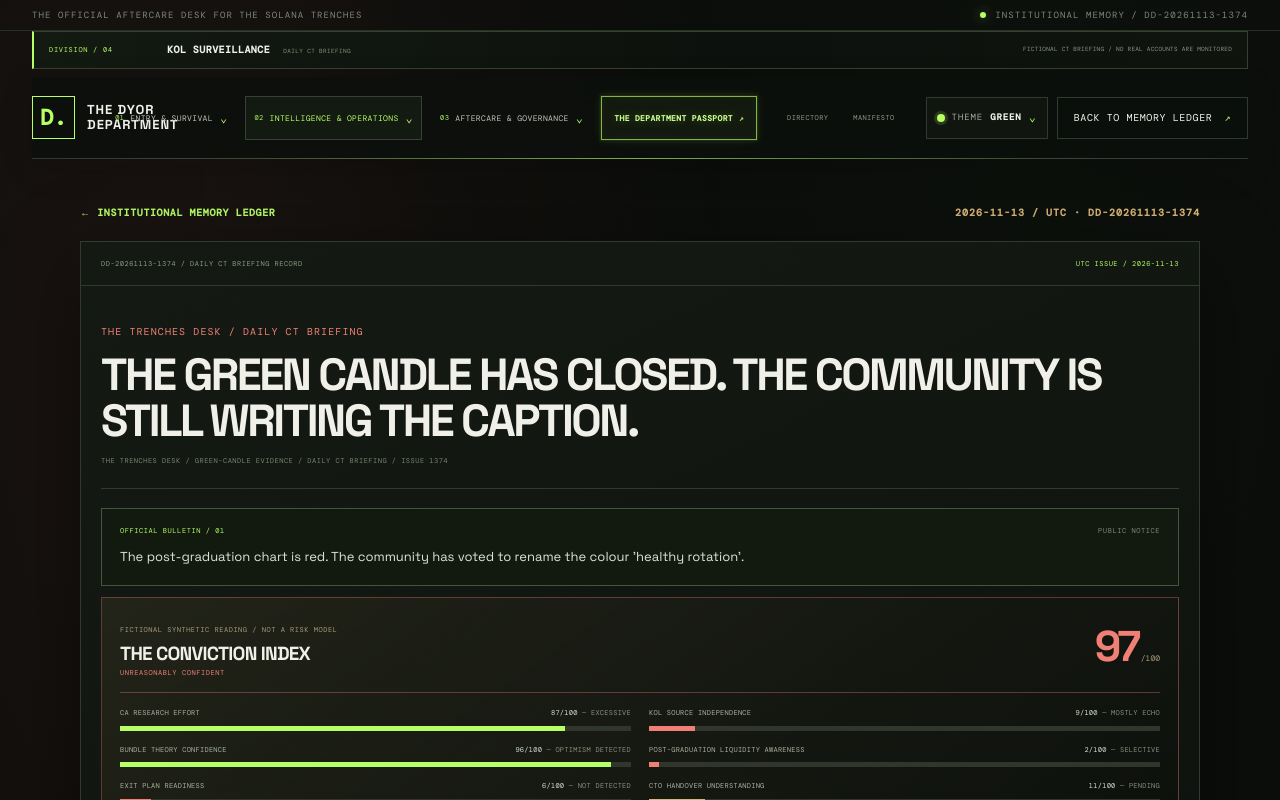
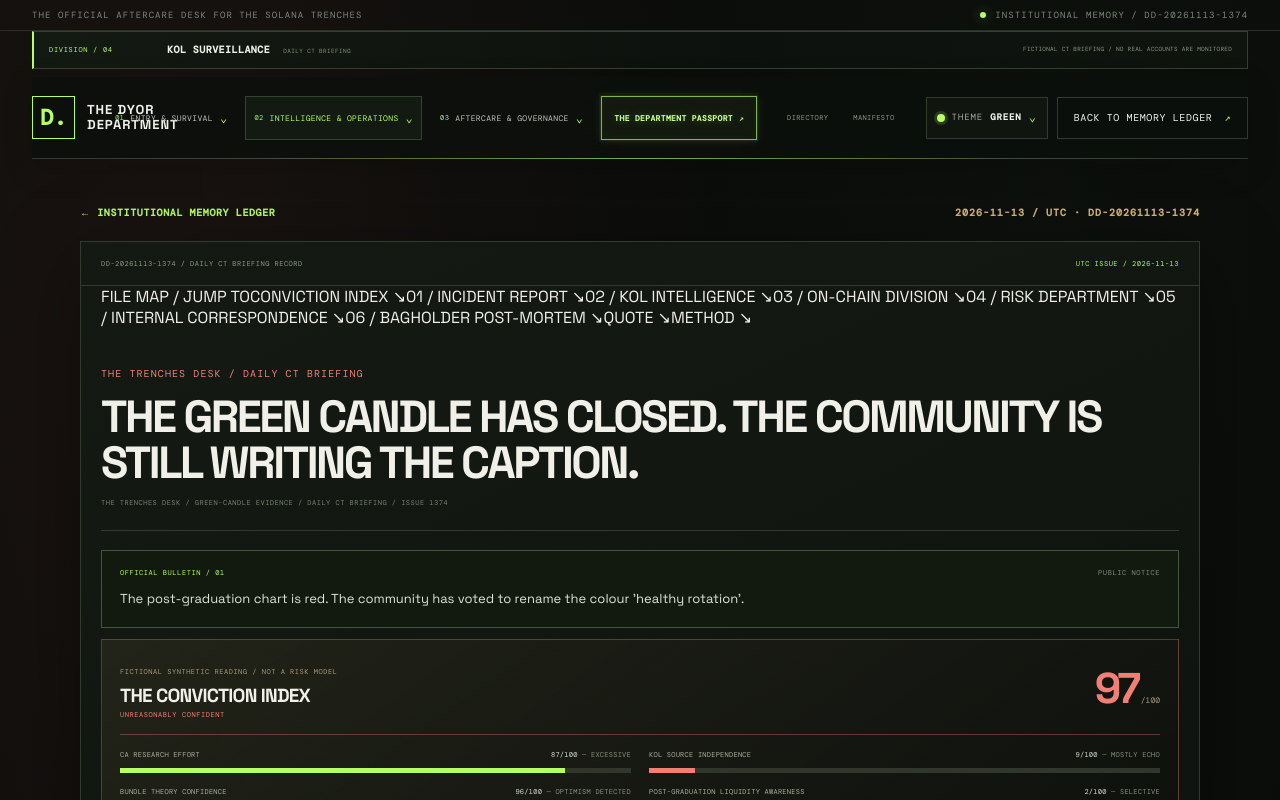
Before and after one commit to safherofficial/weird, a Next.js app: page /daily-office/archive/2026-11-13 in a window 1280 px wide. Shown: the top 800 px of the page. Built offline with nearby package versions, Linux system fonts and the light colour scheme.

Commit message:
ui: add accessible navigation to daily trenches briefing

```diff
--- a/app/daily-office/daily-client.tsx
+++ b/app/daily-office/daily-client.tsx
@@ -191,6 +191,18 @@ export default function DailyOfficeClient({
         <span>UTC ISSUE / {dispatch.issueDate}</span>
       </div>
 
+      <nav className="daily-office-toc" aria-label="Navigate this briefing">
+        <span className="daily-office-toc__label">FILE MAP / JUMP TO</span>
+        <a href="#daily-office-index">CONVICTION INDEX <span aria-hidden="true">↘</span></a>
+        {dispatch.sections.map((section, index) => (
+          <a href={`#daily-office-section-${index + 1}`} key={section.label}>
+            {String(index + 1).padStart(2, "0")} / {section.label} <span aria-hidden="true">↘</span>
+          </a>
+        ))}
+        <a href="#daily-office-quote">QUOTE <span aria-hidden="true">↘</span></a>
+        <a href="#daily-office-method">METHOD <span aria-hidden="true">↘</span></a>
+      </nav>
+
       <div className="daily-office-headline">
         <p className="eyebrow">THE TRENCHES DESK / DAILY CT BRIEFING</p>
         <HeadlineTag>{dispatch.headline}</HeadlineTag>
@@ -202,7 +214,7 @@ export default function DailyOfficeClient({
         <p>{dispatch.bulletin}</p>
       </div>
 
-      <section className="daily-office-index" aria-labelledby="daily-office-index-title">
+      <section id="daily-office-index" className="daily-office-index" aria-labelledby="daily-office-index-title">
         <div className="daily-office-index__header">
           <div>
             <span>FICTIONAL SYNTHETIC READING / NOT A RISK MODEL</span>
@@ -237,9 +249,9 @@ export default function DailyOfficeClient({
         <p className="daily-office-index__note">{dispatch.convictionIndex.note}</p>
       </section>
 
-      <div className="daily-office-sections">
+      <div id="daily-office-sections" className="daily-office-sections">
         {dispatch.sections.map((section, index) => (
-          <article className="daily-office-section" key={section.label}>
+          <article id={`daily-office-section-${index + 1}`} className="daily-office-section" key={section.label}>
             <div className="daily-office-section__top">
               <span>{section.label}</span>
               <small>{String(index + 1).padStart(2, "0")} / {String(dispatch.sections.length).padStart(2, "0")}</small>
@@ -251,7 +263,7 @@ export default function DailyOfficeClient({
         ))}
       </div>
 
-      <blockquote className="daily-office-quote">
+      <blockquote id="daily-office-quote" className="daily-office-quote">
         <span>QUOTE OF THE DAY / UNATTRIBUTED</span>
         <p>“{dispatch.quote}”</p>
       </blockquote>
@@ -279,7 +291,7 @@ export default function DailyOfficeClient({
 
       {notice && <p className="audit-notice" role="status">{notice}</p>}
 
-      <div className="daily-office-method">
+      <div id="daily-office-method" className="daily-office-method">
         <span>EDITORIAL METHOD / DAILY REGENERATION</span>
         <p>{dispatch.methodology}</p>
       </div>
```
